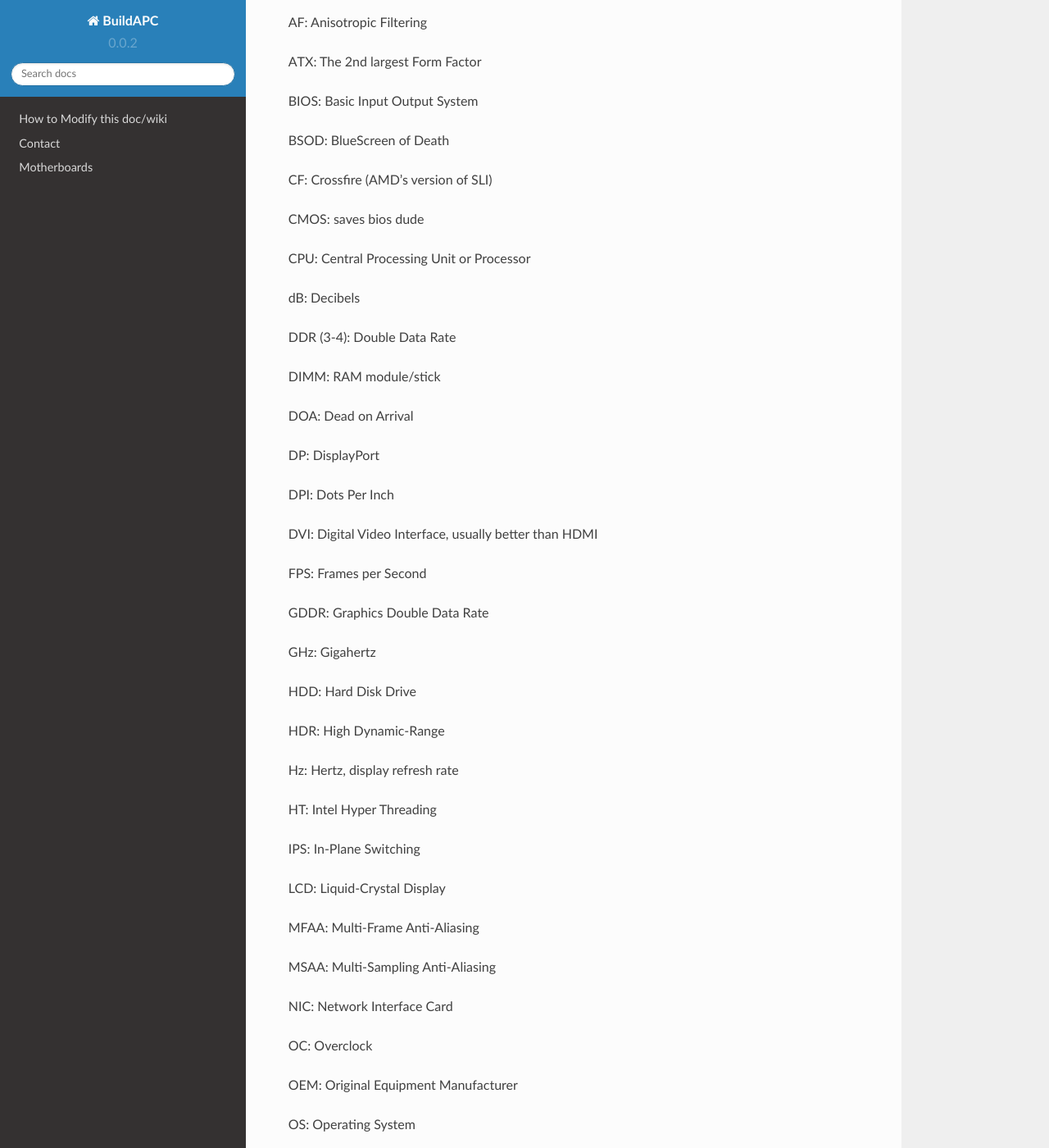
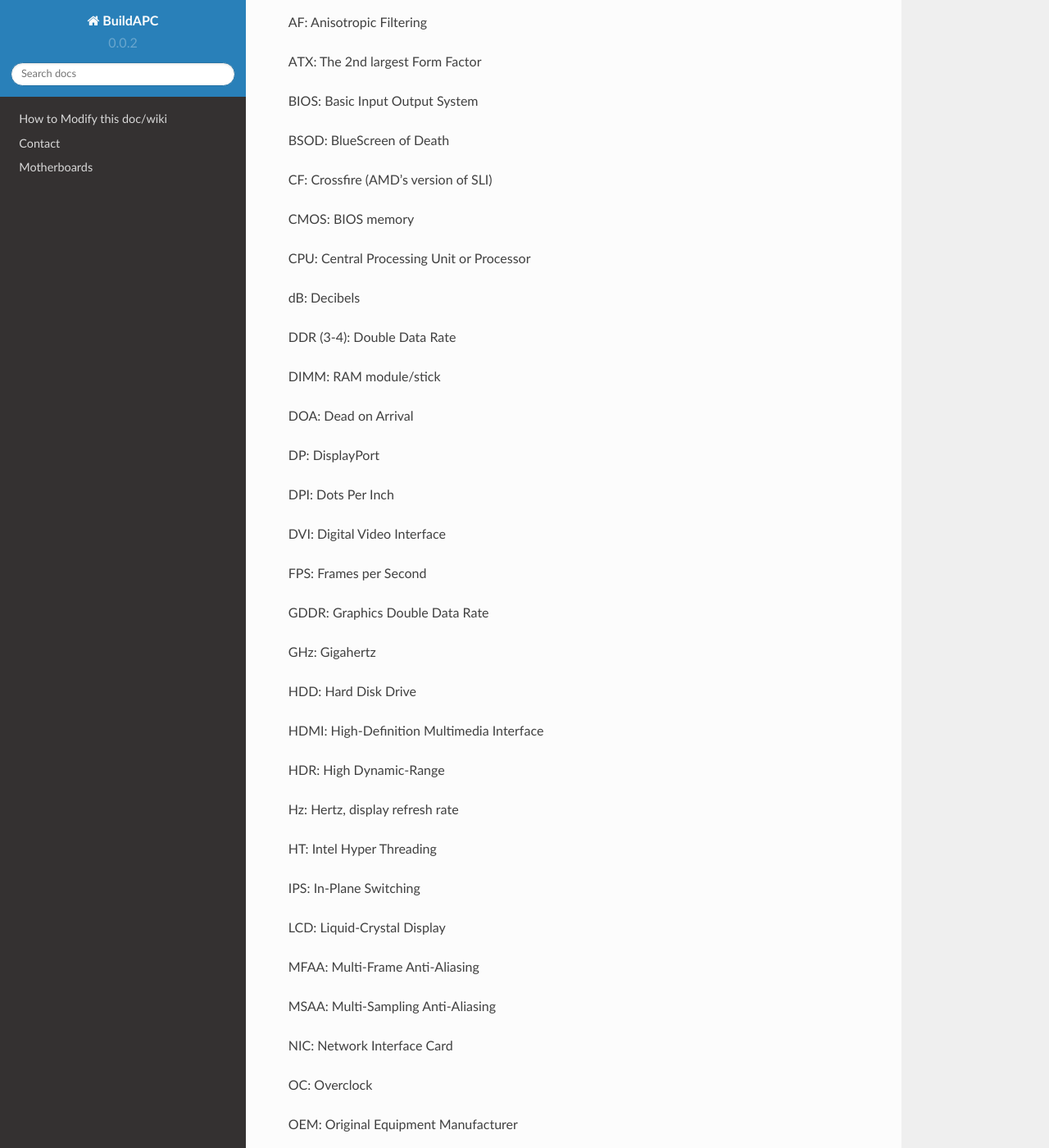
Before and after one commit to notmoter8/BuildAPC-docs, a Sphinx documentation site: the page built from source/Acronyms.rst, in a window 1280 px wide and 1400 px high, scrolled down 288 px. Shown: the whole window at 82% size. Built offline with Sphinx 7.4.7 and the Read the Docs theme 2.0.0, drawn with Linux system fonts in a browser that asks for light colours; some of the changed text lies outside the part shown.

Commit message:
UEFI, CMOS, OSD

```diff
--- a/source/Acronyms.rst
+++ b/source/Acronyms.rst
@@ -18,7 +18,7 @@
 
 CF: Crossfire (AMD's version of SLI)
 
-CMOS: saves bios dude
+CMOS: BIOS memory
 
 CPU: Central Processing Unit or Processor
 
@@ -34,7 +34,7 @@
 
 DPI: Dots Per Inch
 
-DVI: Digital Video Interface, usually better than HDMI
+DVI: Digital Video Interface
 
 FPS: Frames per Second
 
@@ -43,6 +43,8 @@
 GHz: Gigahertz
 
 HDD: Hard Disk Drive
+
+HDMI: High-Definition Multimedia Interface
 
 HDR: High Dynamic-Range
 
@@ -96,6 +100,8 @@
 
 TDP: Thermal Design Power
 
+UEFI: Unified Extensible Firmware Interface
+
 VCORE: CPU Core Voltage
 
 VRM: Voltage Regulator Module
```
Also changed, not shown: other parts of source/Acronyms.rst (+2 -0 lines).
